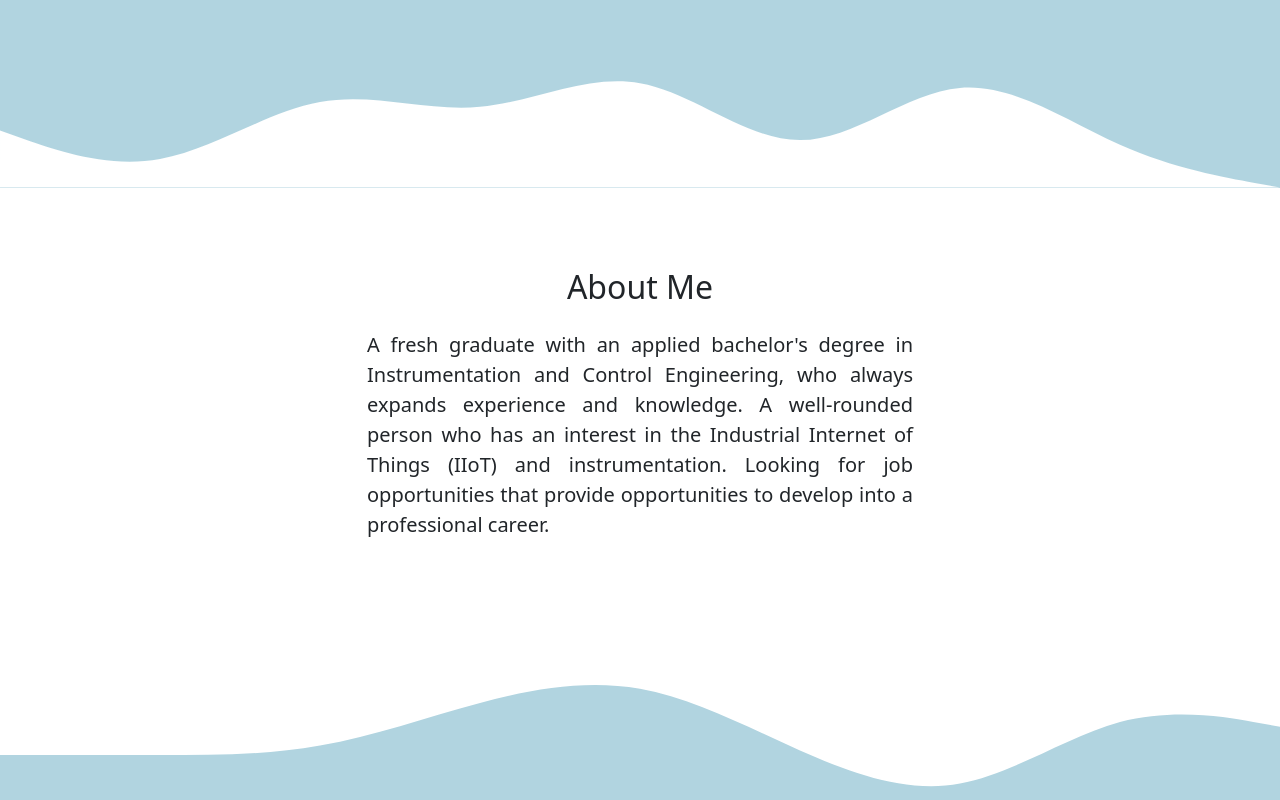
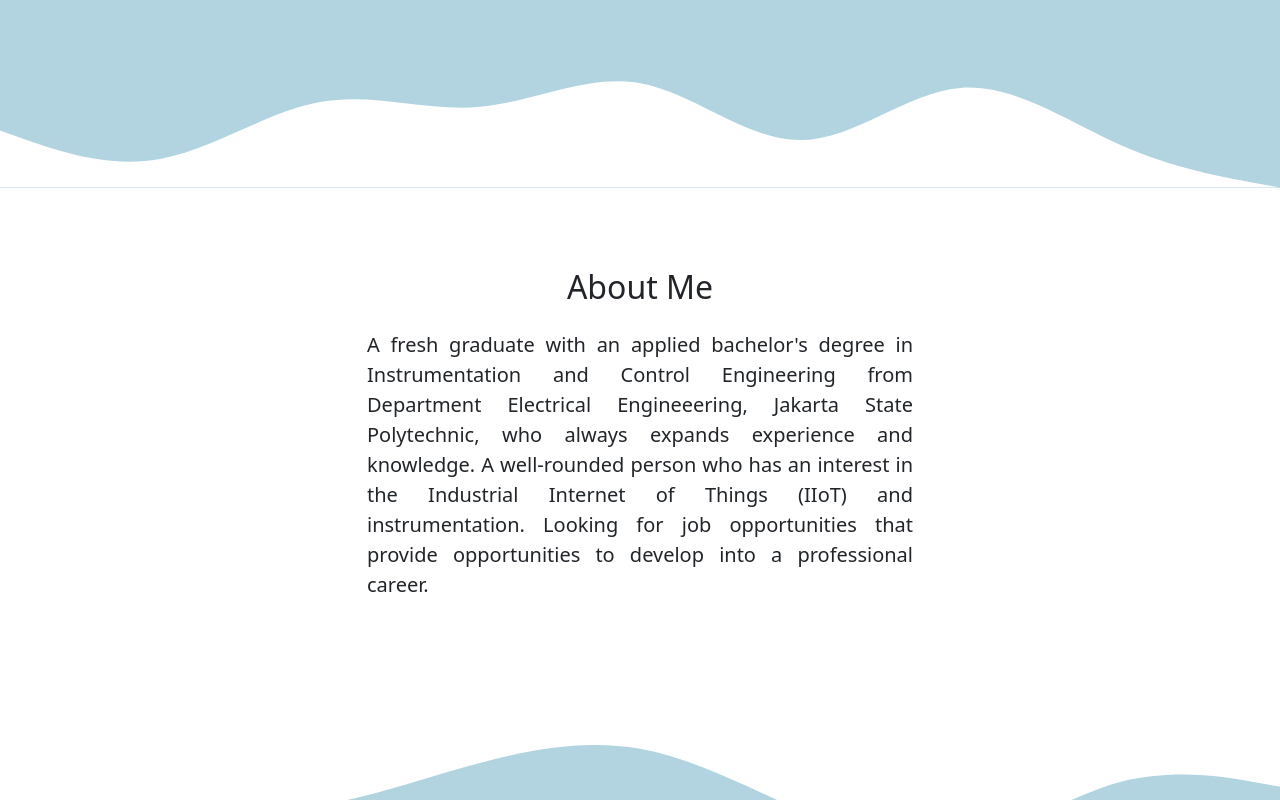
Before and after one commit to Noval-And/myportfolio, a plain HTML site: page index.html in a window 1280 px wide. Shown: the part 475-1275 px from the top of the page. Drawn offline with nearby package versions, Linux system fonts and the light colour scheme.

Commit message:
change about

```diff
--- a/index.html
+++ b/index.html
@@ -71,8 +71,8 @@
         <div class="row justify-content-center fs-5">
           <div class="col-md-6 text-justify">
             <p>
-              A fresh graduate with an applied bachelor's degree in Instrumentation and Control Engineering, who always expands experience and knowledge. A well-rounded person who has an interest in the Industrial Internet of Things (IIoT)
-              and instrumentation. Looking for job opportunities that provide opportunities to develop into a professional career.
+              A fresh graduate with an applied bachelor's degree in Instrumentation and Control Engineering from Department Electrical Engineeering, Jakarta State Polytechnic, who always expands experience and knowledge. A well-rounded
+              person who has an interest in the Industrial Internet of Things (IIoT) and instrumentation. Looking for job opportunities that provide opportunities to develop into a professional career.
             </p>
           </div>
         </div>
```
